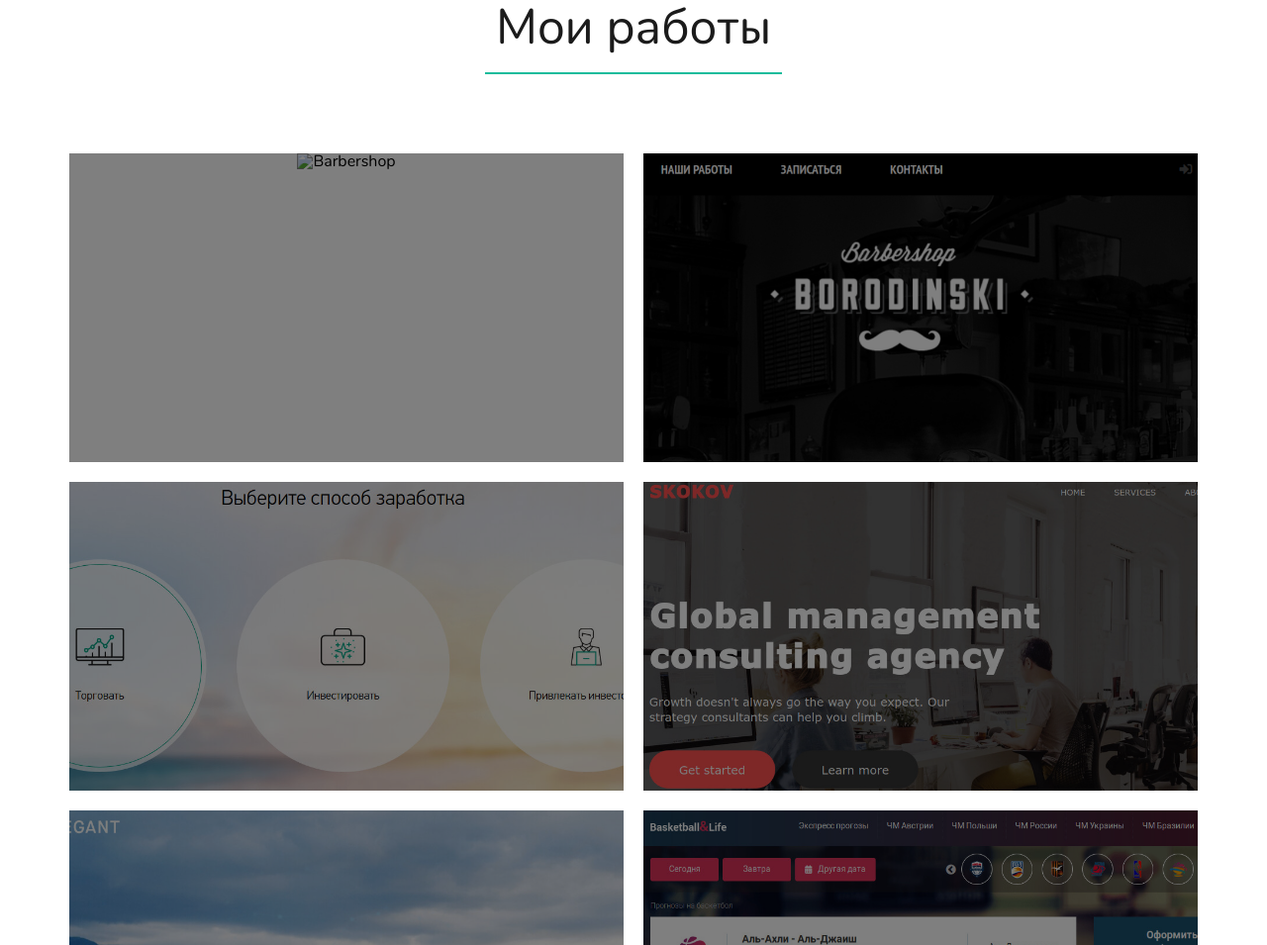
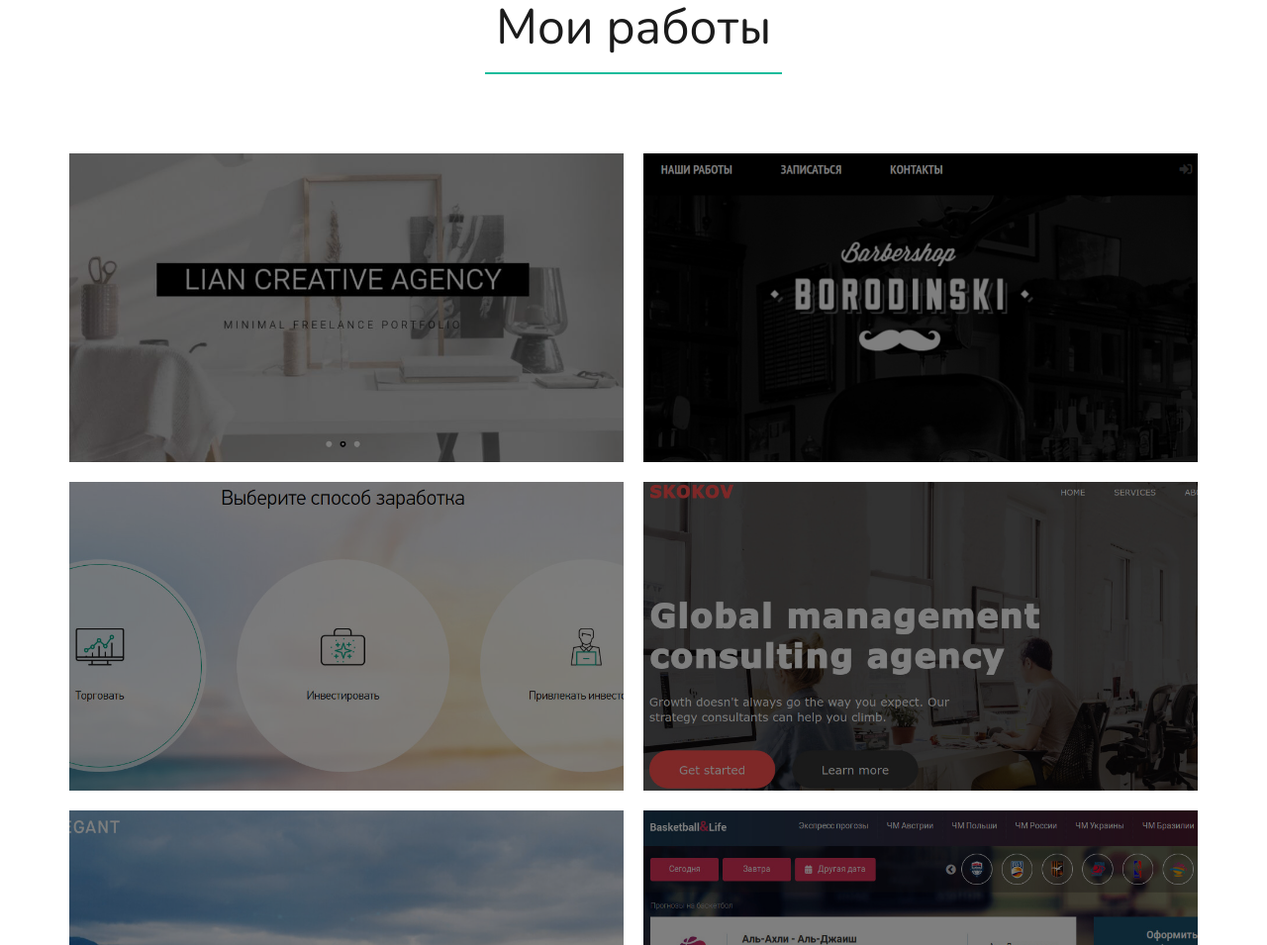
Before and after one commit to profbiss/portfolio, a website: page index.html in a window 1280 px wide. Shown: the part 801-1756 px from the top of the page at 99% size. Drawn offline with Linux system fonts and the light colour scheme.

Commit message:
correct one link

```diff
--- a/index.html
+++ b/index.html
@@ -119,7 +119,7 @@
             <div class="works__card">
               <div class="works__dark-card"></div>
               <img
-                src="./img/work-8.png"
+                src="./img/work-8.jpg"
                 alt="Barbershop"
                 class="works__img"
               /><a
```
